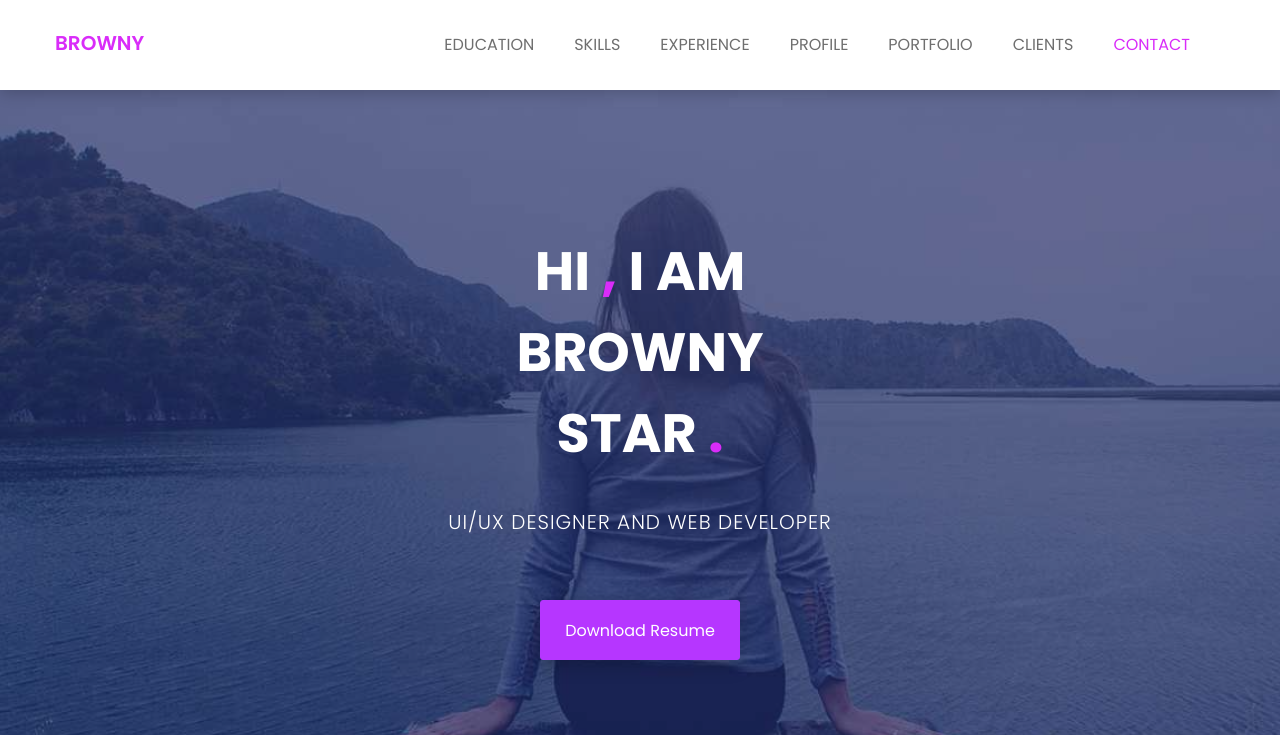
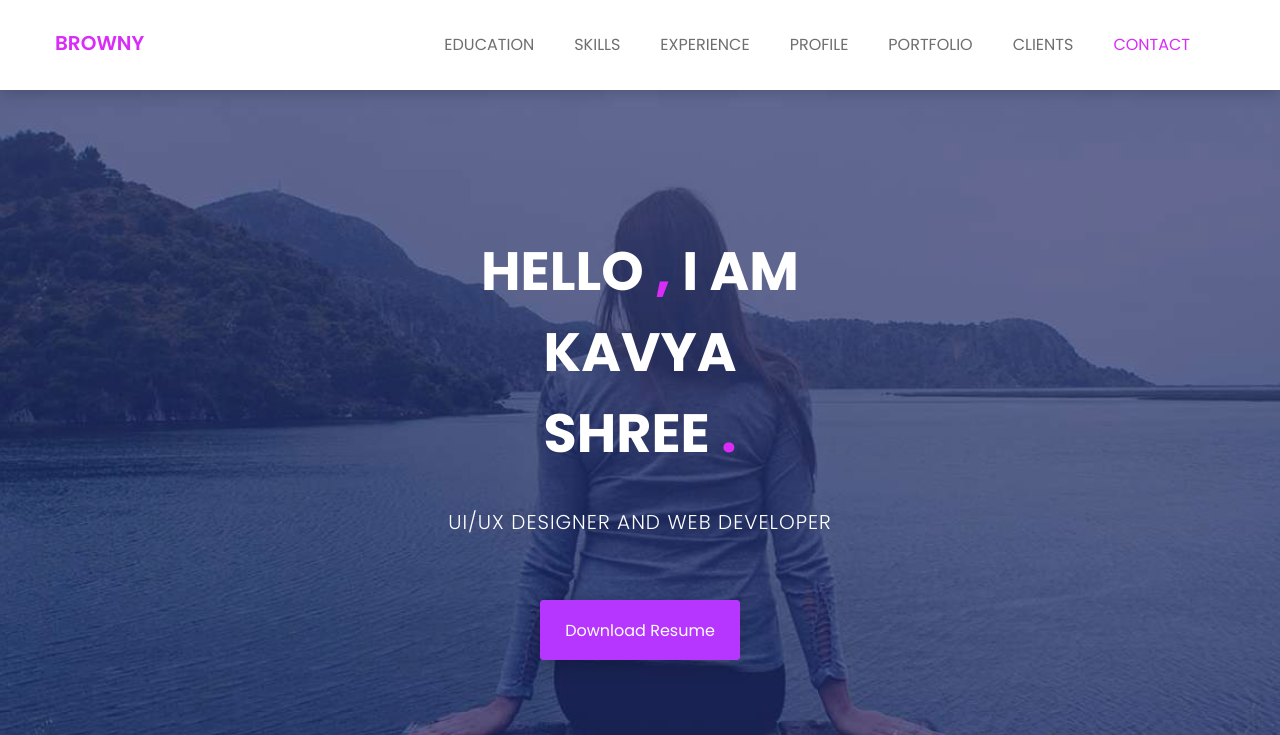
Before and after one commit to kavya916477/kavya916477.github.io, a plain HTML site: page index.html in a window 1280 px wide. Shown: the top 735 px of the page. Drawn offline with nearby package versions, Linux system fonts and the light colour scheme.

Commit message:
my first project

```diff
--- a/index.html
+++ b/index.html
@@ -103,7 +103,7 @@
 				<div class="row">
 					<div class="col-md-12 text-center">
 						<div class="header-text">
-							<h2>hi <span>,</span> i am <br> browny <br> star <span>.</span>   </h2>
+							<h2>hello <span>,</span> i am <br> kavya <br> shree <span>.</span>   </h2>
 							<p>ui/ux designer and web developer</p>
 							<a href="assets/download/browney.txt" download>download resume</a>
 						</div><!--/.header-text-->
```
